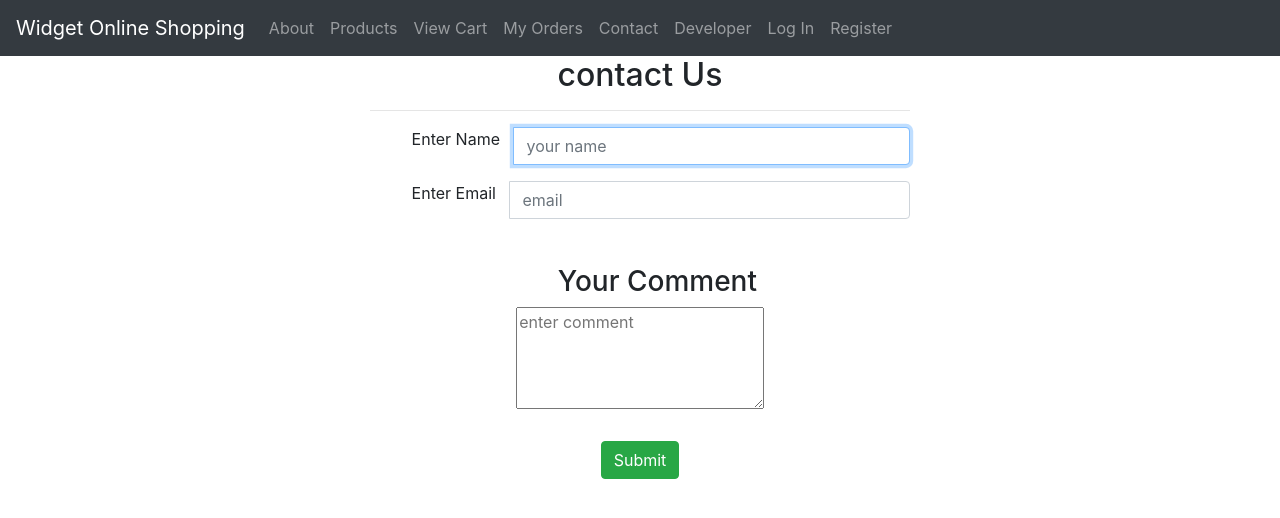
After one commit to heartbeat007/WIDGET_CORP_CMS_PROJECT, a PHP site: page /contact.php in a window 1280 px wide. The commit adds this page. Shown: the top 518 px of the page. Run offline with PHP 8.4, Linux system fonts and the light colour scheme.

Commit message:
working on it

```diff
--- /dev/null
+++ b/contact.php
@@ -0,0 +1,182 @@
+<?php
+
+//first start the session to start the communication
+//betwen pages
+session_start(); //session start
+//if find any thing redirect
+if (isset($_SESSION['username'])) {
+    header("location:first.php");
+}
+//else{
+//  header("location:first.php");
+//}
+
+?>
+
+
+
+<!DOCTYPE html>
+<html lang="en">
+<head>
+    <title>Bootstrap Example</title>
+    <meta charset="utf-8">
+    <meta name="viewport" content="width=device-width, initial-scale=1">
+    <link rel="stylesheet" href="https://maxcdn.bootstrapcdn.com/bootstrap/4.1.3/css/bootstrap.min.css">
+    <script src="https://ajax.googleapis.com/ajax/libs/jquery/3.3.1/jquery.min.js"></script>
+    <script src="https://cdnjs.cloudflare.com/ajax/libs/popper.js/1.14.3/umd/popper.min.js"></script>
+    <script src="https://maxcdn.bootstrapcdn.com/bootstrap/4.1.3/js/bootstrap.min.js"></script>
+</head>
+<body>
+
+
+<!-- navbar starts here -->
+<nav class="navbar navbar-expand-sm bg-dark navbar-dark">
+    <!-- Brand/logo -->
+    <a class="navbar-brand" href="index.php">Widget Online Shopping</a>
+
+    <!-- Links -->
+
+    <ul class="navbar-nav" >
+        <li class="nav-item">
+            <a class="nav-link" href="about.php">About</a>
+        </li>
+        <li class="nav-item">
+            <a class="nav-link" href="products.php">Products</a>
+        </li>
+        <li class="nav-item">
+            <a class="nav-link" href="cart.php">View Cart</a>
+        </li>
+        <li class="nav-item">
+            <a class="nav-link" href="orders.php">My Orders</a>
+        </li>
+        <li class="nav-item">
+            <a class="nav-link" href="contact.php">Contact</a>
+        </li>
+        <li class="nav-item">
+            <a class="nav-link" href="dev.php">Developer</a>
+        </li>
+
+
+
+<!-- navbar ends here-->
+
+<?php
+//if the user is logged in and the session saved the action starts here
+//we will give 4 option extra
+if (isset($_SESSION['username']))
+{
+    //echo '<ul class="navbar-nav" >';
+    //echo '<li class="nav-item">';
+    echo '<a class="nav-link" href="account.php">My Account</a>';
+    echo '<a class="nav-link" href="logout.php">logout</a>';
+    //echo '</li>';
+    //echo '</ul>';
+}
+
+else{  //else it will two more option
+
+
+    //echo '<ul class="navbar-nav" >';
+    //echo '<li class="nav-item">';
+    echo '<a class="nav-link" href="login.php">Log In</a>';
+    echo '<a class="nav-link" href="register.php">Register</a>';
+    //echo '</li>';
+    //echo '</ul>';
+}
+
+?>
+
+
+    </ul>
+
+
+</nav>
+<center>
+
+        <div class="container">
+        <form class="form-horizontal"  method="POST" action="mail.php">
+            <div class="row">
+                <div class="col-md-3"></div>
+                <div class="col-md-6">
+                    <h2>contact Us</h2>
+                    <hr>
+                </div>
+            </div>
+            <div class="row">
+                <div class="col-md-3"></div>
+
+                <div class="col-md-6">
+
+                    <div class="form-group has-danger">
+                        <label class="sr-only" for="email">Name</label>
+                        <div class="input-group mb-2 mr-sm-2 mb-sm-0">
+
+                            <div class="input-group-addon" style="width: 2.6rem"><i class="fa fa-at"></i></div>
+                            Enter Name &nbsp;&nbsp;
+                            <input type="text" name="name" class="form-control" id="email"
+                                   placeholder="your name" required autofocus>
+                        </div>
+                    </div>
+                </div>
+
+                <div class="col-md-3">
+                    <div class="form-control-feedback">
+                        <span class="text-danger align-middle">
+                            <i class="fa fa-close"></i>
+                        </span>
+                    </div>
+                </div>
+            </div>
+            <div class="row">
+                <div class="col-md-3"></div>
+                <div class="col-md-6">
+                    <div class="form-group">
+                        <label class="sr-only" for="email">Email</label>
+                        <div class="input-group mb-2 mr-sm-2 mb-sm-0">
+                            <div class="input-group-addon" style="width: 2.6rem"><i class="fa fa-key"></i></div>Enter Email &nbsp;&nbsp;
+                            <input type="text" name="email" class="form-control" id="password"
+                                   placeholder="email" required>
+                        </div>
+                    </div>
+                </div>
+
+
+                <div class="col-md-3">
+                    <div class="form-control-feedback">
+                        <span class="text-danger align-middle">
+                        <!-- Put password error message here -->
+                        </span>
+                    </div>
+                </div>
+            </div>
+            <div class="row">
+                <div class="col-md-3"></div>
+                <div class="col-md-6" style="padding-top: .35rem">
+                    <div class="form-check mb-2 mr-sm-2 mb-sm-0">
+                        <label class="form-check-label">
+
+
+                        </label>
+                    </div>
+                </div>
+            </div>
+             <div class="col-md-3">
+                    <div class="form-group">
+                        <label class="sr-only" for="password">Your comment</label>
+                        <div class="input-group mb-2 mr-sm-2 mb-sm-0">
+                            <div class="input-group-addon" style="width: 2.6rem"><i class="fa fa-key"></i></div><h3>Your Comment</h3>
+                            <textarea name="comment" placeholder="enter comment" rows="4" cols="50"></textarea>
+                        </div>
+                    </div>
+                </div>
+            <div class="row" style="padding-top: 1rem">
+                <div class="col-md-3"></div>
+                <div class="col-md-6">
+                    <button type="submit" name="submit" class="btn btn-success"><i class="fa fa-sign-in"></i> Submit</button>
+
+            </div>
+        </form>
+    </div>
+    </center>
+</body>
+</html>
--- a/register.php
+++ b/register.php
@@ -181,7 +181,7 @@ else{  //else it will two more option
                     </div>
                 </div>
 
-                    <button type="submit" class="btn btn-success"><i class="fa fa-sign-in"></i> Login</button>
+                    <button type="submit" class="btn btn-success"><i class="fa fa-sign-in"></i> Register</button>
 
             </div>
 </form>
```
Also changed, not shown: mail.php (added, +18 -0 lines).
